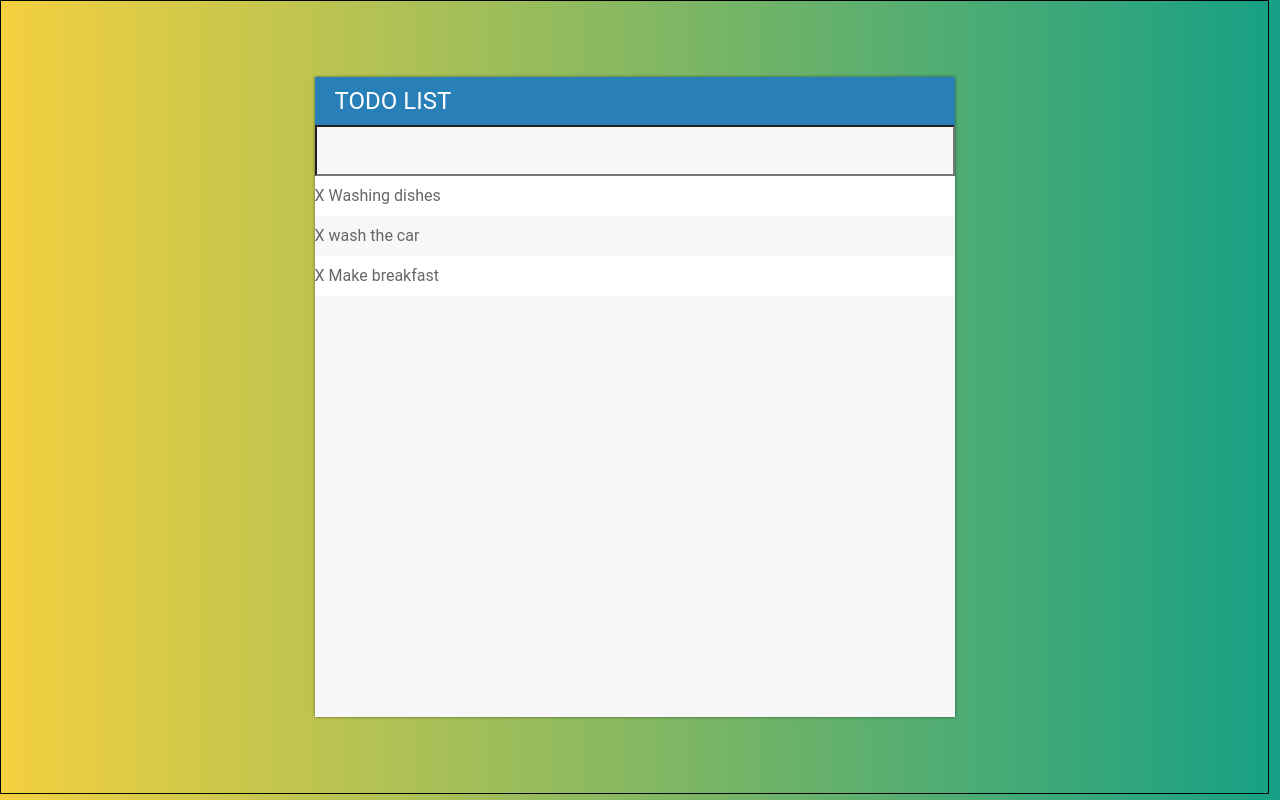
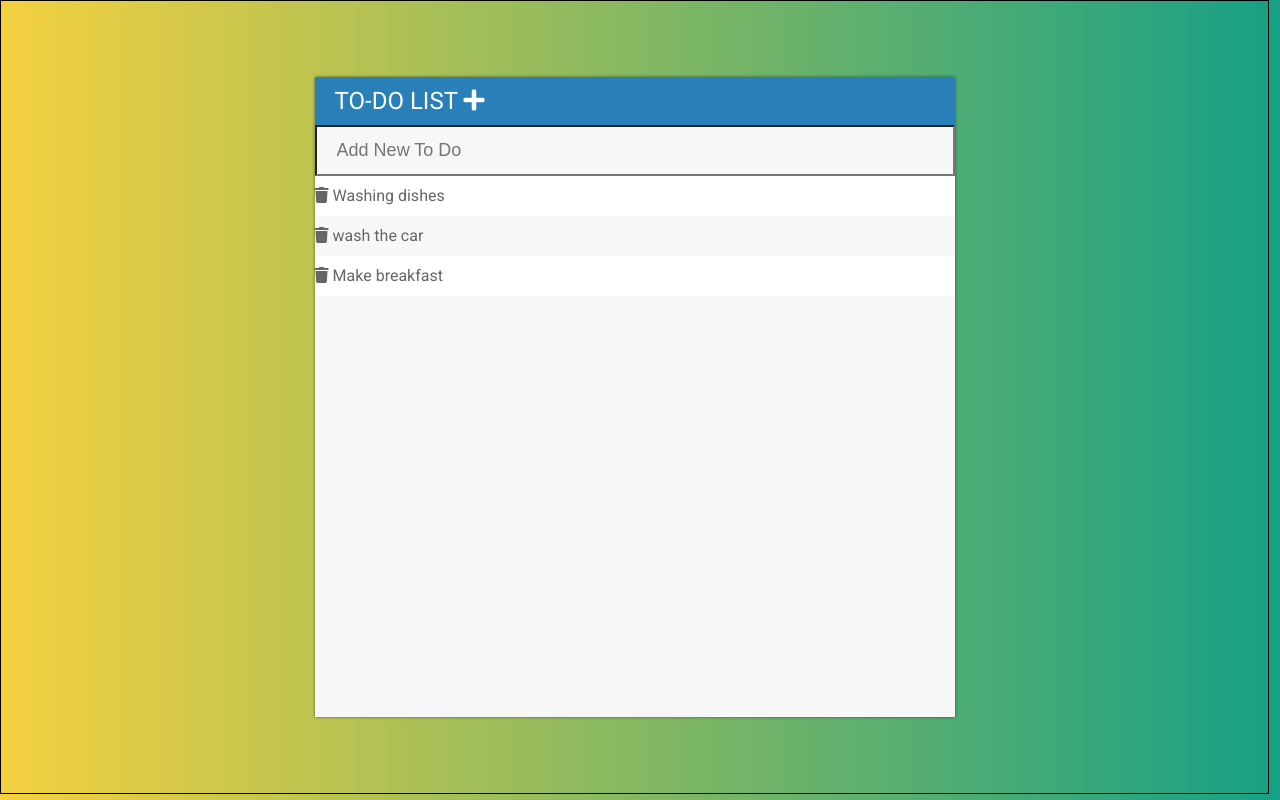
Before and after one commit to criscros-garcia/ToDoList, a plain HTML site: page index.html in a window 1280 px wide. Drawn offline with nearby package versions, Linux system fonts and the light colour scheme.

Commit message:
Add links for using custom fonts and icons

```diff
--- a/index.html
+++ b/index.html
@@ -4,6 +4,8 @@
     <meta charset="UTF-8">
     <meta name="viewport" content="width=device-width, initial-scale=1.0">
     <title>ToDo List</title>
+    <link rel="stylesheet" href="https://use.fontawesome.com/releases/v5.13.0/css/all.css" integrity="sha384-Bfad6CLCknfcloXFOyFnlgtENryhrpZCe29RTifKEixXQZ38WheV+i/6YWSzkz3V" crossorigin="anonymous">
+    <link href="https://fonts.googleapis.com/css2?family=Roboto:wght@400;500;700&display=swap" rel="stylesheet">
     <script src="https://code.jquery.com/jquery-3.5.1.min.js" integrity="sha256-9/aliU8dGd2tb6OSsuzixeV4y/faTqgFtohetphbbj0=" crossorigin="anonymous"></script>
     <link rel="stylesheet" href="assets/css/todo.css">
 
@@ -11,12 +13,12 @@
 <body>
 
     <section id="container">
-        <h1>ToDo List</h1>
-        <input type="text">
+        <h1>To-Do List  <i class="fas fa-plus"></i></h1>
+        <input type="text" placeholder="Add New To Do">
         <ul>
-            <li><span> X </span>Washing dishes</li>
-            <li><span> X </span>wash the car</li>
-            <li><span> X </span>Make breakfast</li>
+            <li><span><i class="fa fa-trash"></i> </span>Washing dishes</li>
+            <li><span><i class="fa fa-trash"></i> </span>wash the car</li>
+            <li><span><i class="fa fa-trash"></i> </span>Make breakfast</li>
         </ul>
     </section>
 
```
